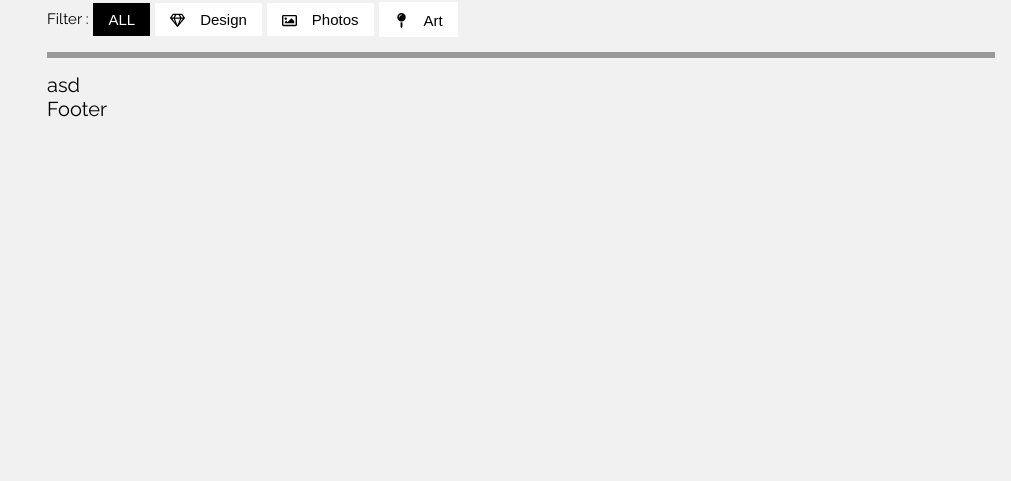
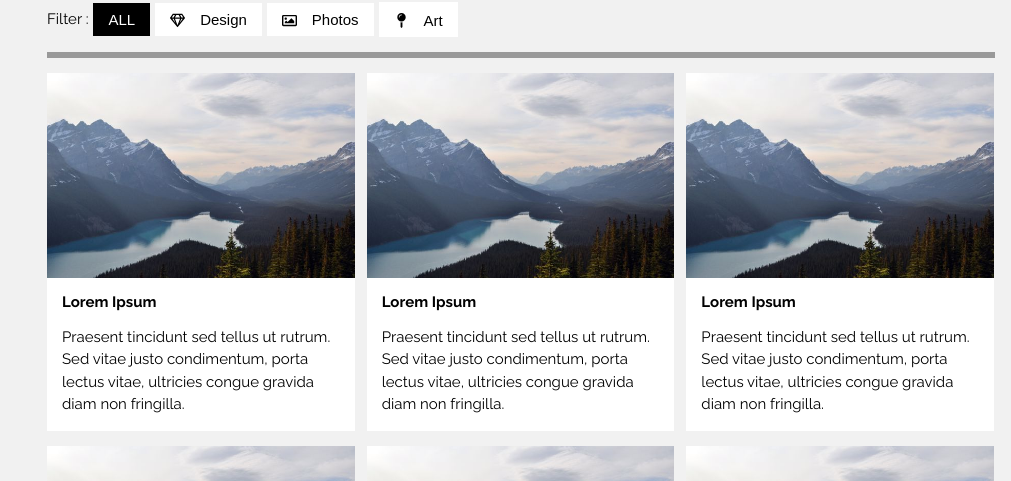
Before and after one commit to Kim-TaeGwan/blog-past-version, a React app: page / in a window 1280 px wide. Shown: the part 181-662 px from the top of the page, without its empty margins (269-1280 px from the left). Built offline with nearby package versions, Linux system fonts and the light colour scheme.

Commit message:
Add portfolio

```diff
--- a/src/components/MainPageComponent/PortfolioList/index.js
+++ b/src/components/MainPageComponent/PortfolioList/index.js
@@ -1,11 +1,20 @@
 import React from 'react';
 import Portfolio from '../../common/Portfolio';
+import PageList from '../../common/PageList';
 
 const PortfolioList = () => {
 	return (
-		<div className="portfolio_list">
-			<Portfolio />
-		</div>
+		<>
+			<div className="portfolio_list">
+				<Portfolio />
+				<Portfolio />
+				<Portfolio />
+				<Portfolio />
+				<Portfolio />
+				<Portfolio />
+			</div>
+			<PageList />
+		</>
 	);
 };
 
--- /dev/null
+++ b/src/components/common/PageList.js
@@ -0,0 +1,15 @@
+import React from 'react';
+
+const PageList = () => {
+	return (
+		<div className="page_list">
+			<div className="arrow">&lt;&lt;</div>
+			<div className="page insert">1</div>
+			<div className="page">2</div>
+			<div className="page">3</div>
+			<div className="arrow">&gt;&gt;</div>
+		</div>
+	);
+};
+
+export default PageList;
--- a/src/components/common/Portfolio.js
+++ b/src/components/common/Portfolio.js
@@ -1,7 +1,24 @@
 import React from 'react';
 
+import mountains_img from '../../assets/image/mountains.jpg';
+
 const Portfolio = () => {
-	return <div className="portfolio">asd</div>;
+	return (
+		<div className="portfolio">
+			<div className="portfolio_img">
+				<img src={mountains_img} alt="portfolio_img" width="100%" />
+			</div>
+			<div className="portfolio_info">
+				<p>
+					<b>Lorem Ipsum</b>
+				</p>
+				<p>
+					Praesent tincidunt sed tellus ut rutrum. Sed vitae justo condimentum, porta lectus vitae, ultricies
+					congue gravida diam non fringilla.
+				</p>
+			</div>
+		</div>
+	);
 };
 
 export default Portfolio;
--- a/src/containers/MainPageContainer.js
+++ b/src/containers/MainPageContainer.js
@@ -1,6 +1,5 @@
 import React from 'react';
 import MainPageComponent from 'components/MainPageComponent';
-import Layout from 'layout/Layout';
 import SideMenu from 'layout/SideMenu';
 import Footer from 'layout/Footer';
 import Header from '../layout/Header';
@@ -18,7 +17,7 @@ const MainPageContainer = () => {
 		document.getElementById('overLay').style.display = 'none';
 	};
 	return (
-		<Layout>
+		<>
 			<SideMenu onClick={closeNav} />
 			<MainPageComponent>
 				<OverLay />
@@ -26,7 +25,7 @@ const MainPageContainer = () => {
 				<PortfolioList />
 				<Footer />
 			</MainPageComponent>
-		</Layout>
+		</>
 	);
 };
 
--- a/src/style/common.css
+++ b/src/style/common.css
@@ -9,3 +9,65 @@
 }
 
 /* Portfolio */
+.portfolio {
+	width: calc(33.3% - 8px);
+	margin-bottom: 15px;
+	display: inline-block;
+	font-size: 15px;
+}
+.portfolio:nth-child(3n - 1) {
+	margin: 0 12px;
+}
+.portfolio .portfolio_img img {
+	vertical-align: middle;
+}
+.portfolio .portfolio_img img:hover {
+	opacity: 0.6;
+}
+.portfolio_info {
+	background-color: #fff;
+	padding: 15px;
+}
+.portfolio_info p {
+	margin: 0;
+}
+.portfolio_info p:nth-child(2) {
+	margin-top: 15px;
+	line-height: 1.5;
+}
+@media (max-width: 600px) {
+	.portfolio {
+		width: 100%;
+		display: block;
+		margin-bottom: 15px;
+	}
+	.portfolio:nth-child(3n - 1) {
+		margin: 0;
+	}
+}
+
+/* pagelist*/
+.page_list {
+	margin: 32px 0;
+	text-align: center;
+}
+.page_list div {
+	padding: 8px 16px;
+	display: inline-block;
+	vertical-align: middle;
+}
+.page_list .arrow {
+	font-size: 15px;
+}
+.page_list .insert {
+	color: #fff;
+	background-color: #000;
+}
+.page_list .page:hover {
+	color: #fff;
+	background-color: #000;
+}
+.page_list .insert:hover {
+	color: #000;
+	background-color: #ccc;
+}
--- a/src/style/layout.css
+++ b/src/style/layout.css
@@ -2,8 +2,7 @@
 	width: 100vw;
 	height: 100vh;
 	font-size: 20px;
-	/* color: #ffffff; */
-	overflow: hidden;
+	overflow: auto;
 	position: relative;
 	background-color: #f1f1f1;
 }
@@ -11,7 +10,7 @@
 .container {
 	background-size: cover;
 	margin: auto;
-	overflow: hidden;
+	overflow: auto;
 }
 
 .container .wrapper {
```
Also changed, not shown: src/assets/image/mountains.jpg (added).
